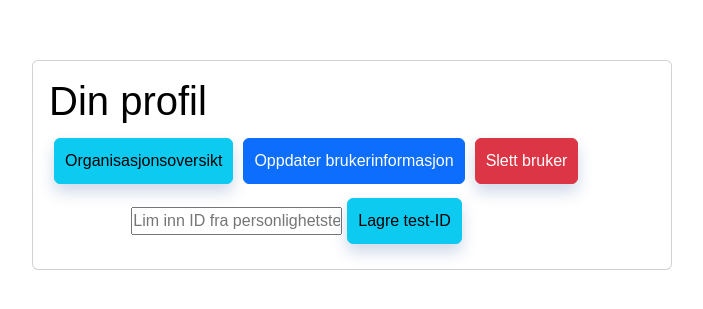
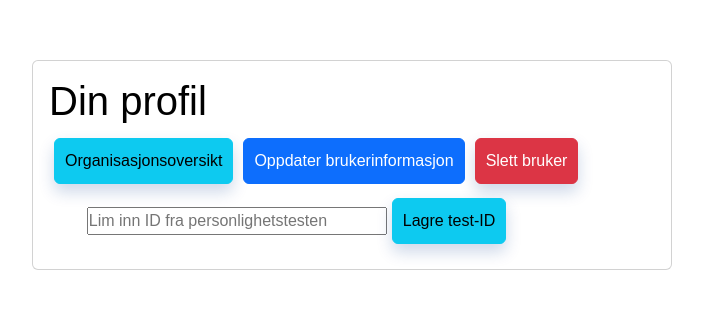
Before and after one commit to fielcool/app2000-gruppe13, a React (Create React App) app in the folder client/: page /LoggedInUser in a window 1280 px wide. Shown: the part 235-544 px from the top of the page, without its empty margins (288-991 px from the left). Built offline with nearby package versions, Linux system fonts and the light colour scheme.

Commit message:
modified:   client/src/App.css 	modified:   client/src/PersonalityTestIdForm.js

```diff
--- a/client/src/App.css
+++ b/client/src/App.css
@@ -126,3 +126,7 @@ a {
   align-items: center;
   margin-top: 20px;
 }
+
+.wider-input {
+  width: 300px;
+}
--- a/client/src/PersonalityTestIdForm.js
+++ b/client/src/PersonalityTestIdForm.js
@@ -35,6 +35,7 @@ function PersonalityTestIdForm({ authToken }) {
         value={resultatId}
         onChange={handleTestIdChange}
         placeholder="Lim inn ID fra personlighetstesten"
+        className="wider-input"
       />
       <button type="submit" className="btn btn-info btn-md fp-button shadow-custom">Lagre test-ID</button>
     </form>
```
